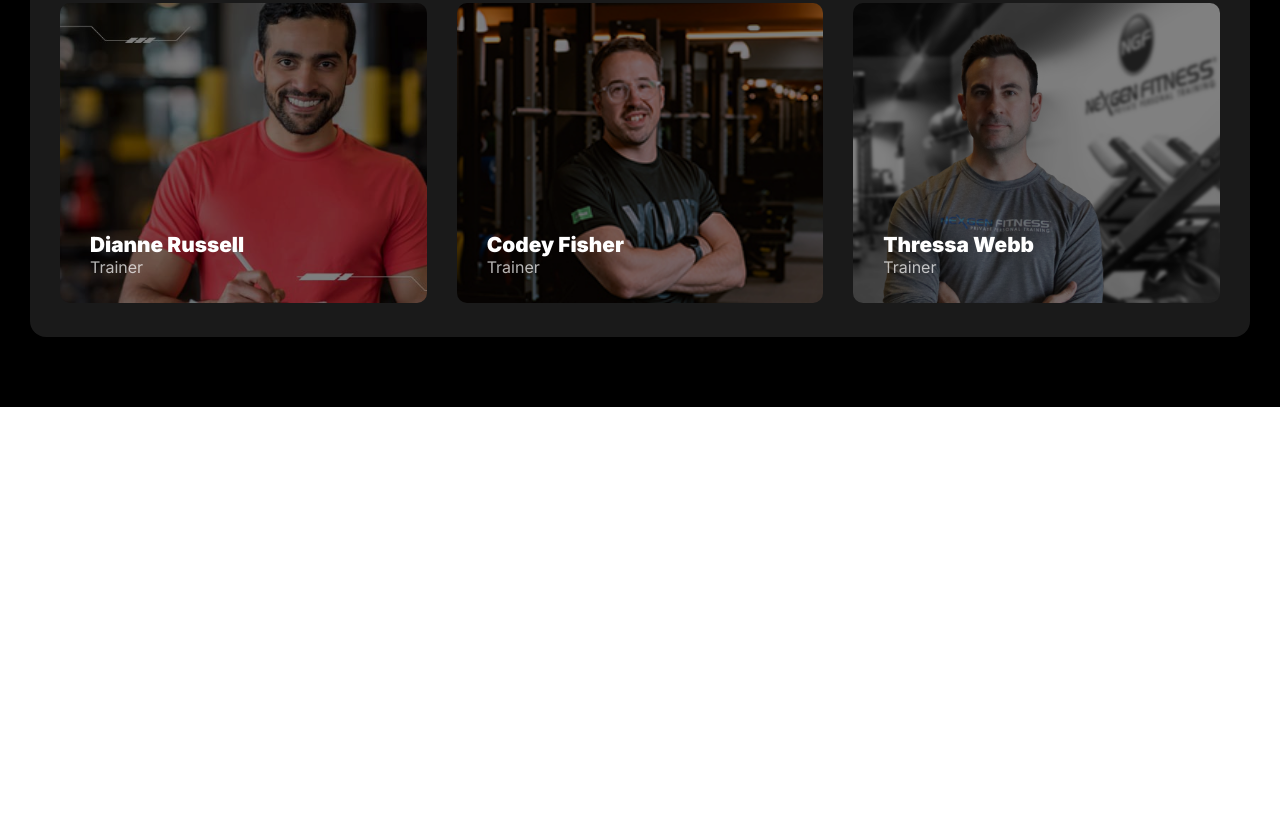
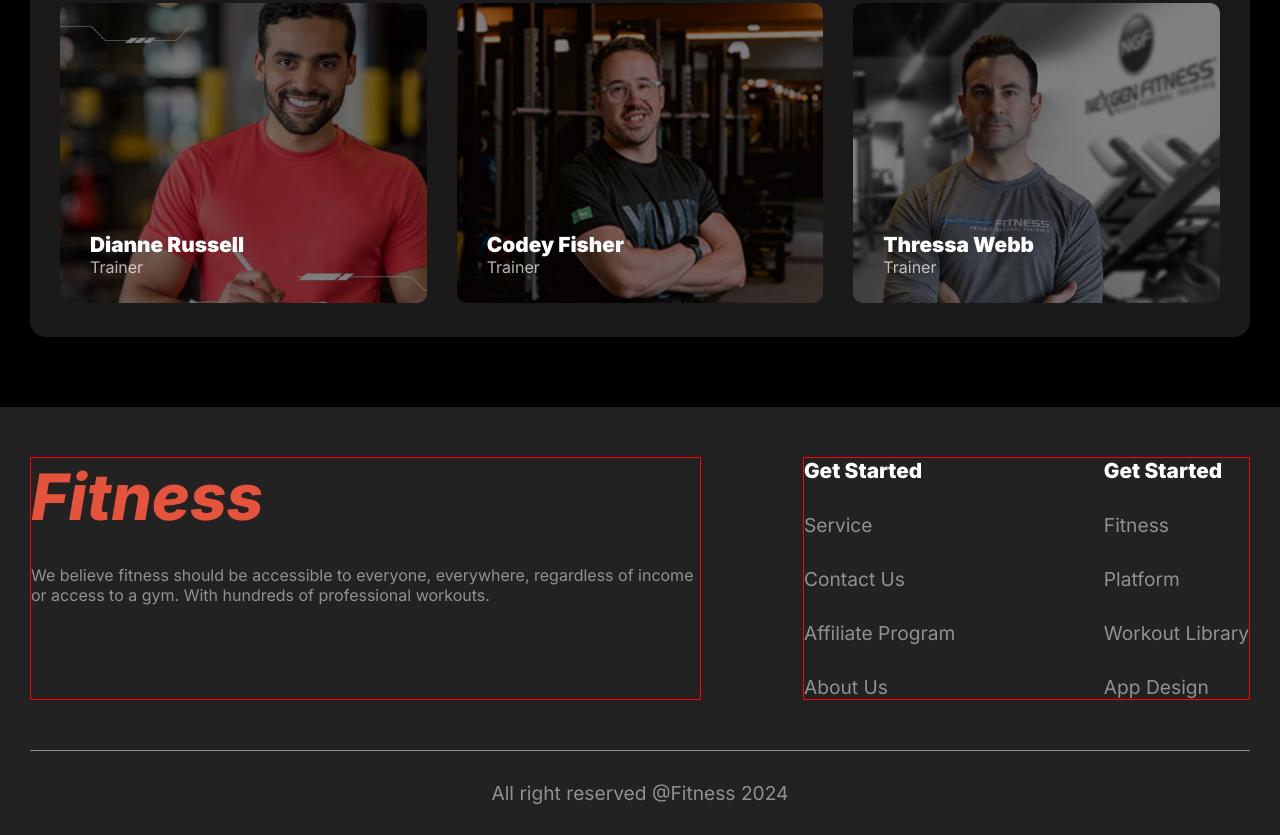
Before and after one commit to tanjim-room/assignment-02reload, a plain HTML site: page index.html in a window 1280 px wide. Shown: the part 3317-4152 px from the top of the page. Before the commit the page ends 3824 px from the top, so only its background shows below. Drawn offline with nearby package versions, Linux system fonts and the light colour scheme; a web font is replaced by a local one.

Commit message:
Added Footer

```diff
--- a/index.html
+++ b/index.html
@@ -234,6 +234,40 @@
             </div>
         </section>
     </main>
+    <footer class="footer">
+        <div class="footer-content">
+            <div class="footer-container">
+                <div class="col-1">
+                    <div class="brand">Fitness</div>
+                    <div class="brand-des">We believe fitness should be accessible to everyone, everywhere, regardless of income or access to a gym. With hundreds of professional workouts.</div>
+                </div>
+                <div class="col-4">
+                    <div class="col-2">
+                        <h3 class="get-start">Get Started</h3>
+                        <ul class="lists">
+                            <li class="get-list">Service</li>
+                            <li class="get-list">Contact Us</li>
+                            <li class="get-list">Affiliate Program</li>
+                            <li class="get-list">About Us</li>
+                        </ul>
+                    </div>
+                    <div class="col-3">
+                        <h3 class="get-start">Get Started</h3>
+                        <ul class="lists">
+                            <li class="get-list">Fitness</li>
+                            <li class="get-list">Platform</li>
+                            <li class="get-list">Workout Library</li>
+                            <li class="get-list">App Design</li>
+                        </ul>
+                    </div>
+                </div>
+            </div>
+            <hr>
+            <p class="copyright">
+                All right reserved @Fitness 2024
+            </p>
+        </div>
+    </footer>
 
 </body>
 </html>
--- a/responsive.css
+++ b/responsive.css
@@ -106,4 +106,19 @@
 
         grid-template-columns: repeat(1,1fr);
     }
+    .footer-container{
+        flex-direction: column;
+    }
+    .col-1{
+        width: 100%;
+        border: 1px solid red;
+    }
+    .col-4{
+        width: 100%;
+        border: 1px solid red;
+        display: flex;
+        flex-direction: column;
+        gap: 40px;
+        justify-content: space-between;
+    }
 }
--- a/style.css
+++ b/style.css
@@ -423,7 +423,6 @@ td{
 
 .team-area{
     margin: 0 auto;
-    margin-bottom: 100px;
     color: black;
     padding: 70px 0px;
 }
@@ -501,4 +500,84 @@ td{
     opacity: 70%;
 }
 
-footer
+
+.brand{
+    font-style: italic;
+    color: var(--primary-color);
+    font-weight: 800;
+    font-size: 4rem;
+    margin: 0;
+    padding: 0;
+}
+.brand-des{
+    color: rgba(255, 255, 255, 0.5);
+    margin-top: 30px;
+    font-weight: 400;
+    font-size: 1rem;
+}
+.footer{
+    max-width: 1540px;
+    margin: 0 auto;
+    background: rgb(34, 34, 34);
+}
+.footer-content{
+    margin: 0px auto;
+}
+.footer-container{
+    display: flex;
+    justify-content: space-between;
+    margin: 0 30px;
+    padding: 50px 0px;
+    gap: 8vw;
+}
+.lists{
+ padding: 0;
+ margin: 0;
+ margin-top: 20px;
+}
+.get-list{
+    list-style: none;
+    margin-top: 30px;
+    color: rgba(255, 255, 255, 0.5);
+    font-size: 1.2rem;
+}
+.get-start{
+    font-size: 1.3rem;
+    font-weight: 850;
+    color: white;
+}
+.col-1{
+    width: 60%;
+    border: 1px solid red;
+}
+.col-4{
+    width: 40%;
+    border: 1px solid red;
+    display: flex;
+    justify-content: space-between;
+}
+/* .col-2{
+    width: calc((100% / 4));
+    border: 1px solid red;
+}
+.col-3{
+    width: calc((100% / 4));
+    border: 1px solid red;
+} */
+
+hr {
+    border: none;
+    height: 1px;
+    background-color: rgb(255, 255, 255);
+    width: calc(100% - 60px);
+    margin: 0px auto;
+    opacity: 0.5;
+    border-radius: 5px;
+  }
+.copyright{
+    text-align: center;
+    font-size: 1.2rem;
+    color: rgba(255, 255, 255, 0.5);
+    font-weight: 400;
+    padding: 30px 0px;
+}
```
